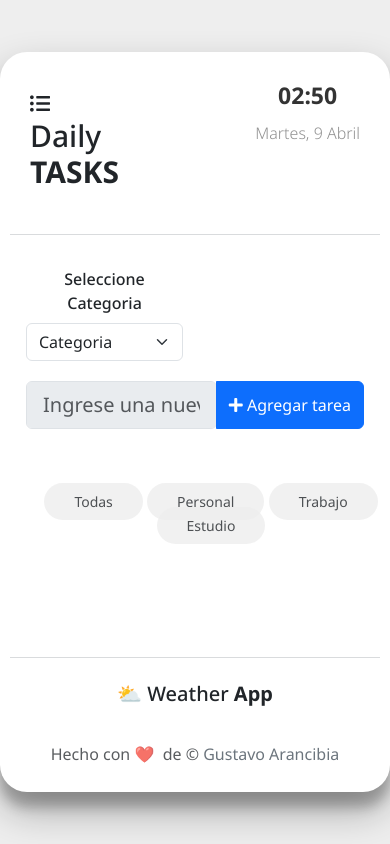
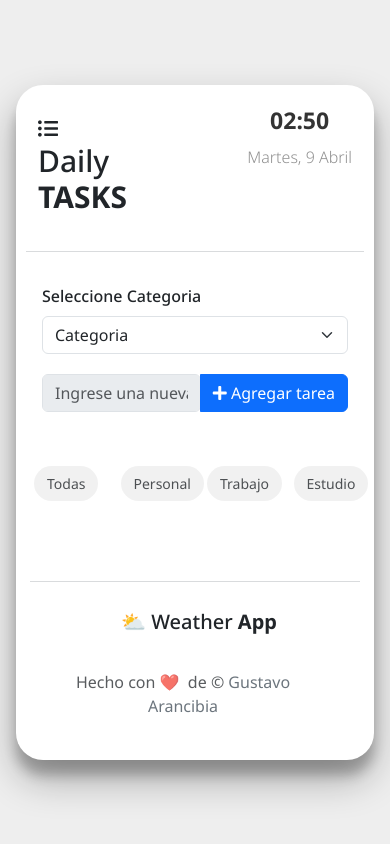
Before and after one commit to garancibiacl/to-do, a plain HTML site: page index.html in a window 390 px wide. Drawn offline with nearby package versions, Linux system fonts and the light colour scheme; some packages are replaced by stand-ins of ours; no server answers; a script that the page names is missing; some icons are missing.

Commit message:
se ajustan css responsive

```diff
--- a/index.html
+++ b/index.html
@@ -1,5 +1,6 @@
 <!DOCTYPE html>
 <html lang="en">
+
 <head>
     <meta charset="UTF-8">
     <meta http-equiv="X-UA-Compatible" content="IE=edge">
@@ -9,7 +10,8 @@
     <link rel="stylesheet" href="https://cdn.jsdelivr.net/npm/bootstrap@5.3.2/dist/css/bootstrap.min.css">
     <link rel="stylesheet" href="https://cdnjs.cloudflare.com/ajax/libs/font-awesome/5.15.1/css/all.min.css">
     <meta name="author" content="Gustavo Arancibia">
-    <link href="https://fonts.googleapis.com/css2?family=Noto+Sans:ital,wght@0,100..900;1,100..900&display=swap" rel="stylesheet">
+    <link href="https://fonts.googleapis.com/css2?family=Noto+Sans:ital,wght@0,100..900;1,100..900&display=swap"
+        rel="stylesheet">
     <title>To-do</title>
     <link rel="stylesheet" href="styles.css" />
 
@@ -17,15 +19,11 @@
 
 
 <body>
-    <div id="app" class="container m-5 mx-auto bg-white">
-
-
-    <div class="row p-3">
-
-
+    <div id="app" class="container m-3 bg-white">
+        <div class="row p-2">
             <div class="col-4">
                 <div class="title-container p-1 h1 text-start mx-auto ">
-                <i class="size-icon fa fa-list-ul"></i>  Daily <strong class="text-uppercase">Tasks</strong>
+                    <i class="size-icon fa fa-list-ul"></i> Daily <strong class="text-uppercase">Tasks</strong>
                 </div>
                 <i class="fa-regular fa-rectangle-list"></i>
             </div>
@@ -34,16 +32,14 @@
                     <div class="time " id="time">00:00:00 </div>
                     <span class="font-fecha" id="date"></span>
                 </div>
-
                </div>
-
         </div>
 
         <hr class="bg-danger border-1 border-top border-secondary" />
 
         <div class="row d-flex m-1 pb-3 pt-3">
-        <div class="col-6 ">
-            <label class="col-12 justify-content-md-start d-flex pb-2 fw-medium" >Seleccione Categoria</label>
+            <div class="col-sm-12 col-md-6">
+                <label class="justify-content-md-start d-flex pb-2 fw-medium">Seleccione Categoria</label>
                 <select class="form-select" id="seleccionarCategoria">
                     <option selected>Categoria</option>
                     <option value="personal">Personal</option>
@@ -55,21 +51,12 @@
         </div>
         <div class="row m-1 add-todo-wrapper align-items-center justify-content-center">
             <div class="col-12 mx-auto">
-
                 <div class="input-group mb-3">
-
-        <input type="text" class="bg-body-secondary form-control form-control-lg rounded"  id="tareaInput"  placeholder="Ingrese una nueva tarea">
-
-
-            <button id="agregarTareaBtn" type="button" class="btn btn-primary">   <i class="fas fa-plus"></i>   Agregar tarea</button>
-
+                    <input type="text" class="bg-body-secondary form-control rounded" id="tareaInput"
+                        placeholder="Ingrese una nueva tarea">
+                    <button id="agregarTareaBtn" type="button" class="btn btn-primary"> <i class="fas fa-plus"></i>
+                        Agregar tarea</button>
                 </div>
-
-
-
-
-
-
             </div>
         </div>
 
@@ -77,30 +64,31 @@
 
 
 
-<div class="row pb-4 pt-4 ">
+        <div class="row p-2 pb-4 pt-4 " id="categoriaFiltros">
 
-    <div class="col-12 justify-content-start d-flex m-3">
-
-    <div id="categoriaFiltros">
-        <span class=" category" data-category="all">Todas</span>
-        <span class="  category " data-category="personal">Personal</span>
-        <span class=" category" data-category="trabajo">Trabajo</span>
-        <span class=" category" data-category="estudio">Estudio</span>
+                <div class="col-3">
+                    <button class="btn category" data-category="all">Todas</button>
+                </div>
+                <div class="col-3">
+                    <button class="btn category " data-category="personal">Personal</button>
+                </div>
+                <div class="col-3">
+                    <button class="btn category" data-category="trabajo">Trabajo</button>
                 </div>
 
+                <div class="col-3">
+                    <button class="btn category" data-category="estudio">Estudio</button>
                 </div>
 
         </div>
 
 
-<div class="row d-flex">
-
-    <div class="col-12 mx-auto p-4">
+            <div class="row p-3 ">
+                <div class="col-12 pb-4">
                     <ul id="listaDeTareas"></ul>
-
                 </div>
 
-</div>
+
 
             <hr class="bg-danger border-1 border-top border-secondary" />
             <div class="row m-1 p-2 ">
@@ -111,7 +99,13 @@
                 </div>
             </div>
             <div class="row">
-        <div class="col-md-12 tex-center pt-3"><p class="copyright text-body-secondary">Hecho con ❤️ &nbsp;de  © <a class="text-decoration-none text-secondary url-web__copyright" href="https://www.linkedin.com/in/gustavoarancibiacl/" target="_blank" rel="noopener noreferrer">Gustavo Arancibia</a></p></div>
+                <div class="col-md-12 tex-center pt-3">
+                    <p class="copyright text-body-secondary">Hecho con ❤️ &nbsp;de © <a
+                            class="text-decoration-none text-secondary url-web__copyright"
+                            href="https://www.linkedin.com/in/gustavoarancibiacl/" target="_blank"
+                            rel="noopener noreferrer">Gustavo Arancibia</a></p>
+                </div>
+            </div>
         </div>
     </div>
 
@@ -119,4 +113,5 @@
         <script src="https://cdn.jsdelivr.net/npm/sweetalert2@11"></script>
         <script src="main.js"></script>
 </body>
+
 </html>
--- a/styles.css
+++ b/styles.css
@@ -83,7 +83,7 @@ li {
 .category{
   background-color: #eee;
   color: ##616161;
-  padding: 9px 30px;
+  /*padding: 9px 30px;*/
   border-radius: 30px;
   margin-top: 10px;
   cursor: pointer;
```
Lines whose indentation alone changed are shown as unchanged.
